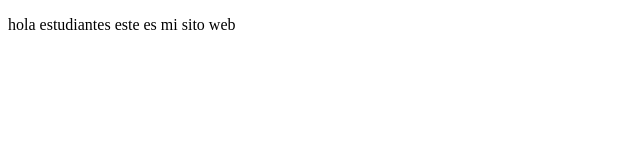
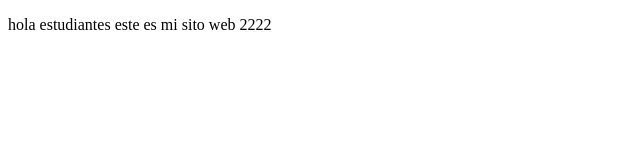
Before and after one commit to gabriel-garciau/proyectoDemoCursoPrewok, a plain HTML site: page index.html in a window 1280 px wide. Shown: the full height of the page, 0-640 px from the left. Drawn offline with Linux system fonts and the light colour scheme.

Commit message:
agregamos cambios

```diff
--- a/index.html
+++ b/index.html
@@ -8,7 +8,7 @@
 </head>
 <body>
     <p>
-        hola estudiantes este es mi sito web
+        hola estudiantes este es mi sito web 2222
     </p>
 </body>
 </html>
```
